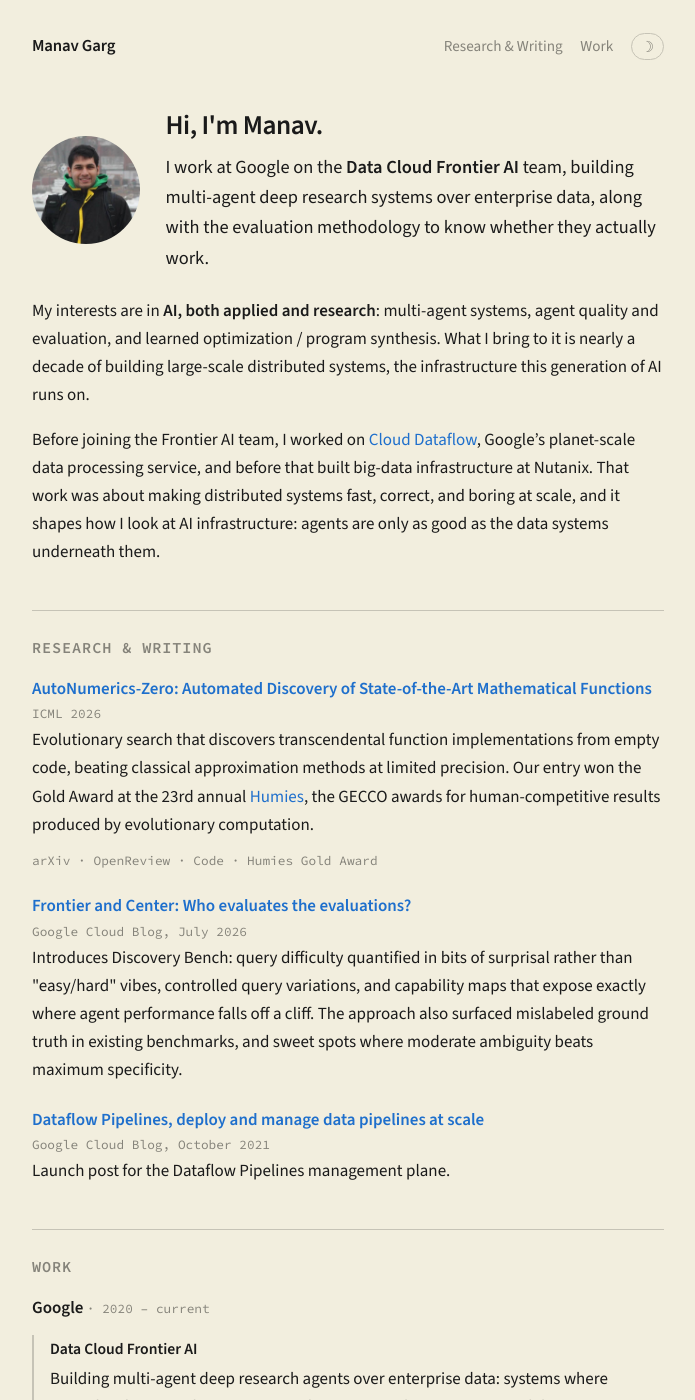
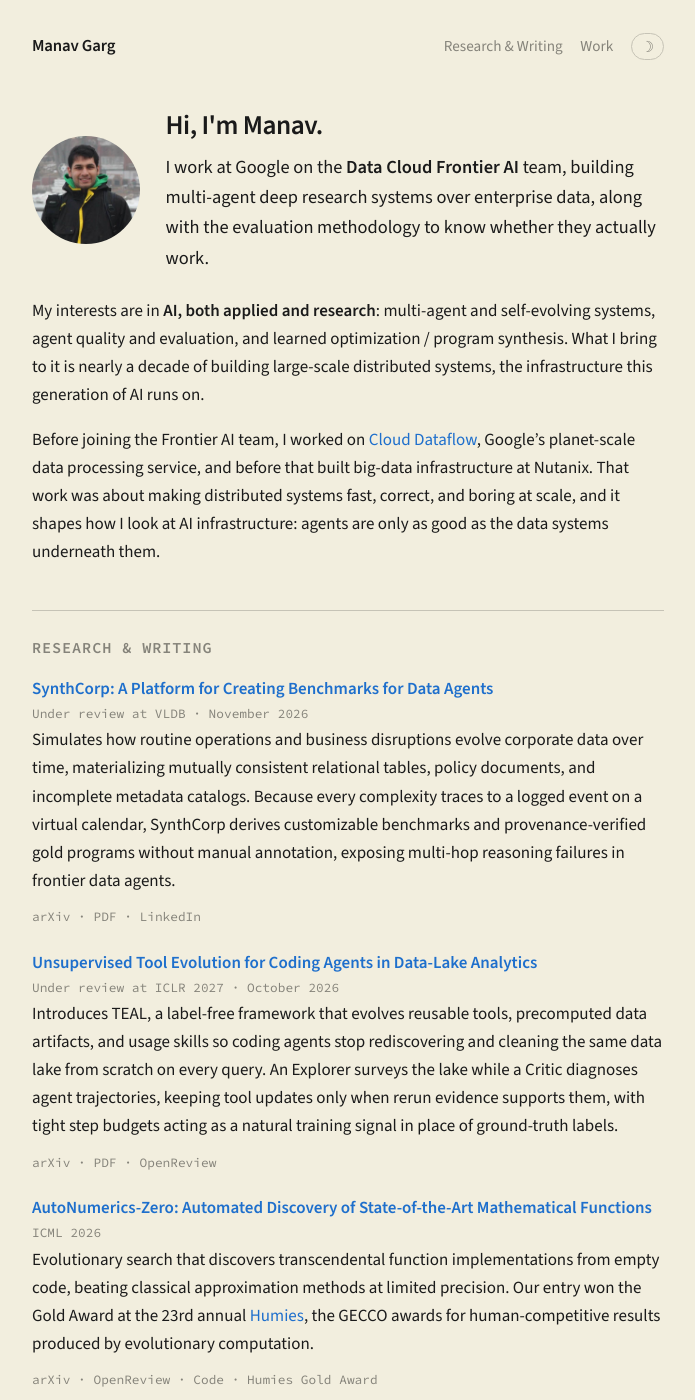
Before and after one commit to manavgarg/manavgarg.github.io, a Jekyll site: the page built from index.md, in a window 1280 px wide and 1400 px high. Shown: the whole window, without its empty margins (292-987 px from the left). Built offline with Jekyll 4.4.1, drawn with Linux system fonts in a browser that asks for light colours; some of the changed text lies outside the part shown.

Commit message:
Add SynthCorp and TEAL papers to Research & writing and Work

```diff
--- a/index.md
+++ b/index.md
@@ -15,10 +15,11 @@ title: Home
   </div>
 </div>
 
-My interests are in **AI, both applied and research**: multi-agent systems,
-agent quality and evaluation, and learned optimization / program synthesis.
-What I bring to it is nearly a decade of building large-scale distributed
-systems, the infrastructure this generation of AI runs on.
+My interests are in **AI, both applied and research**: multi-agent and
+self-evolving systems, agent quality and evaluation, and learned optimization /
+program synthesis. What I bring to it is nearly a decade of building
+large-scale distributed systems, the infrastructure this generation of AI runs
+on.
 
 Before joining the Frontier AI team, I worked on
 [Cloud Dataflow](https://cloud.google.com/dataflow), Google's planet-scale
@@ -28,6 +29,38 @@ boring at scale, and it shapes how I look at AI infrastructure: agents are
 only as good as the data systems underneath them.
 
 <h2 id="research">Research &amp; writing</h2>
+
+<div class="item">
+  <span class="title"><a href="https://arxiv.org/abs/2611.14765">SynthCorp: A Platform for Creating Benchmarks for Data Agents</a></span>
+  <div class="meta">Under review at VLDB · November 2026</div>
+  <p>Simulates how routine operations and business disruptions evolve corporate
+  data over time, materializing mutually consistent relational tables, policy
+  documents, and incomplete metadata catalogs. Because every complexity traces
+  to a logged event on a virtual calendar, SynthCorp derives customizable
+  benchmarks and provenance-verified gold programs without manual annotation,
+  exposing multi-hop reasoning failures in frontier data agents.</p>
+  <p class="meta">
+    <a href="https://arxiv.org/abs/2611.14765">arXiv</a> ·
+    <a href="https://arxiv.org/pdf/2611.14765">PDF</a> ·
+    <a href="https://www.linkedin.com/feed/update/urn:li:activity:7527139579410173952/">LinkedIn</a>
+  </p>
+</div>
+
+<div class="item">
+  <span class="title"><a href="https://arxiv.org/abs/2610.27327">Unsupervised Tool Evolution for Coding Agents in Data-Lake Analytics</a></span>
+  <div class="meta">Under review at ICLR 2027 · October 2026</div>
+  <p>Introduces TEAL, a label-free framework that evolves reusable tools,
+  precomputed data artifacts, and usage skills so coding agents stop
+  rediscovering and cleaning the same data lake from scratch on every query. An
+  Explorer surveys the lake while a Critic diagnoses agent trajectories, keeping
+  tool updates only when rerun evidence supports them, with tight step budgets
+  acting as a natural training signal in place of ground-truth labels.</p>
+  <p class="meta">
+    <a href="https://arxiv.org/abs/2610.27327">arXiv</a> ·
+    <a href="https://arxiv.org/pdf/2610.27327">PDF</a> ·
+    <a href="https://openreview.net/forum?id=ZJs3bOWgzy">OpenReview</a>
+  </p>
+</div>
 
 <div class="item">
   <span class="title"><a href="https://arxiv.org/abs/2312.08472">AutoNumerics-Zero: Automated Discovery of State-of-the-Art Mathematical Functions</a></span>
@@ -72,7 +105,11 @@ only as good as the data systems underneath them.
     <span class="subtitle">Data Cloud Frontier AI</span>
     <p>Building multi-agent deep research agents over enterprise data:
     systems where specialized agents plan, retrieve, and reason together over
-    governed data estates. My focus is agent quality and evaluation:
+    governed data estates, and evolve reusable tools across queries
+    (<a href="https://arxiv.org/abs/2610.27327">TEAL</a>). My focus is agent
+    quality, self-improvement, and evaluation: simulating corporate data
+    estates to generate provenance-verified benchmarks
+    (<a href="https://arxiv.org/abs/2611.14765">SynthCorp</a>),
     information-theoretic benchmark generation for data-discovery agents
     (<a href="https://cloud.google.com/blog/products/data-analytics/evaluate-agent-performance">Discovery
     Bench</a>), capability maps that localize failure modes instead of
```
